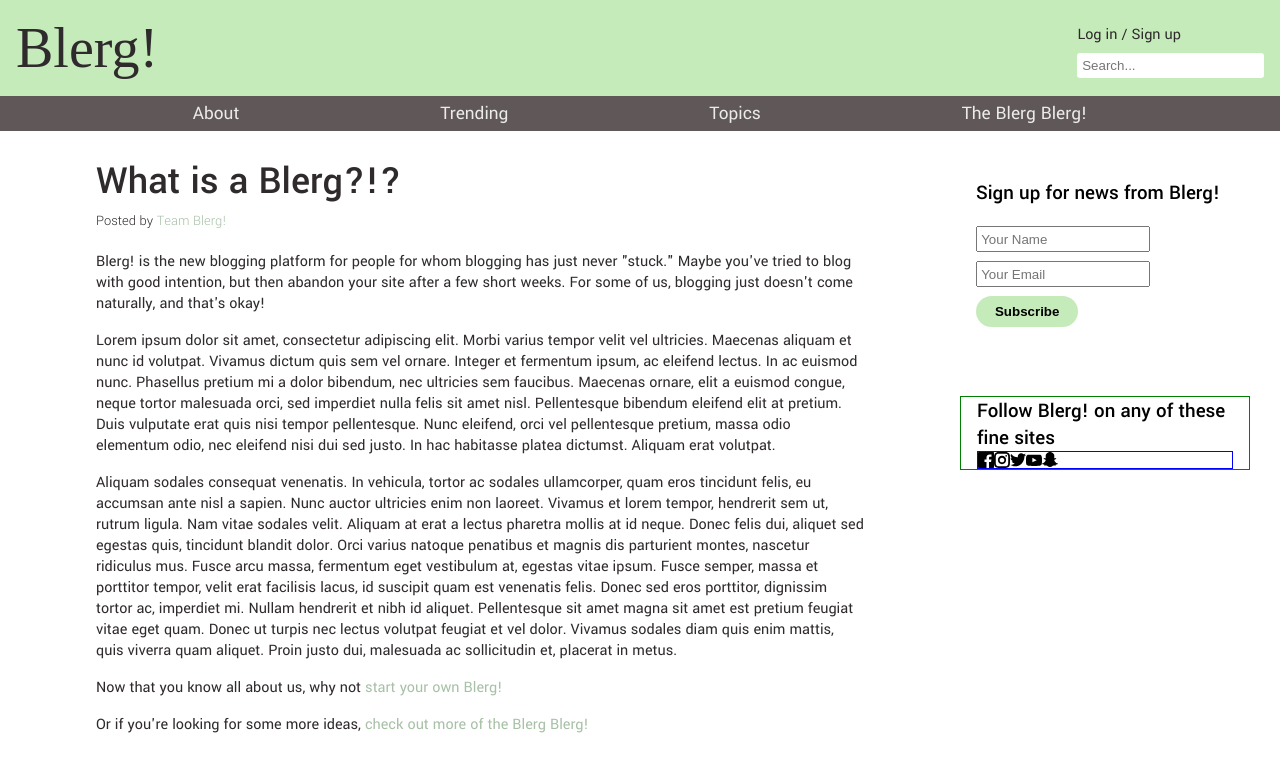
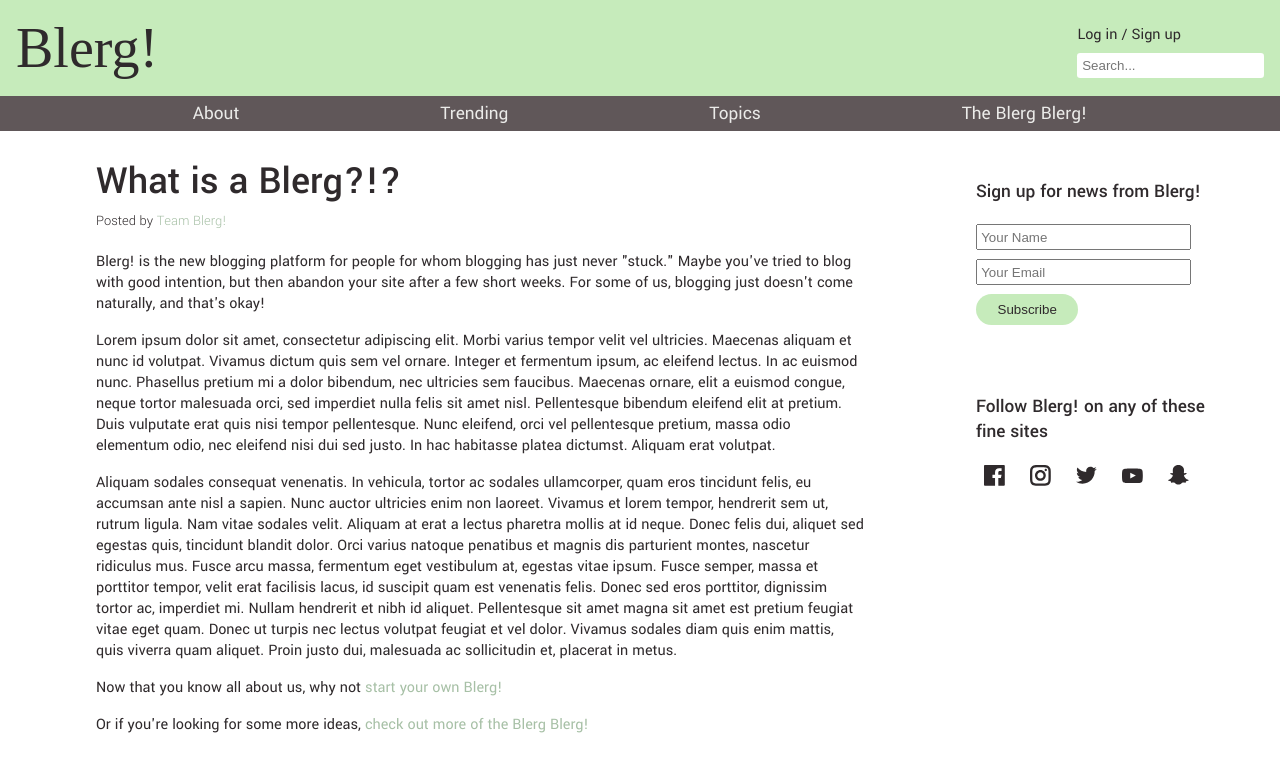
Before and after one commit to ecguerra/blerg_frontend, a React (Create React App) app: page /about in a window 1280 px wide. Shown: the top 772 px of the page. Built offline with nearby package versions, Linux system fonts and the light colour scheme; a web font is replaced by a local one.

Commit message:
about page styled

```diff
--- a/src/style/config/placeholders.scss
+++ b/src/style/config/placeholders.scss
@@ -1,9 +1,11 @@
 %btn {
     width: 25%;
     padding: 0.5rem 1rem;
-    border-radius: 1.5rem;;
+    border-radius: 1.5rem;
+    border: none;
     font-weight: 500;
     color: $color-secondary-dark;
+    text-align: center;
 
     &:hover {
         background-color:$color-pop;
--- a/src/style/content.scss
+++ b/src/style/content.scss
@@ -51,9 +51,10 @@
     width: 20%;
     display: flex;
     flex-direction: column;
+    color: $color-secondary-dark;
 
     h2 {
-        font-size: 1.3rem;
+        font-size: 1.2rem;
         font-weight: 500;
     }
 
@@ -62,7 +63,6 @@
         display: flex;
         flex-direction: column;
         justify-content: center;
-        align-content: center;
         margin: 3rem 0;
         padding: 0 1rem;
 
@@ -70,7 +70,7 @@
             display: flex;
             flex-direction: column;
             margin: 1rem 0;
-            width: 80%;
+            width: 100%;
 
             input {
                 margin: 0.3rem 0;
@@ -78,18 +78,9 @@
                 width: 80%;
 
                 &[type='submit'] {
-                    width: 50%;
-                    border: none;
-                    border-radius: 1.5rem;
-                    padding: 0.5rem;
-                    font-weight: 600;
+                    width: 40%;
+                    @extend %btn;
                     background-color: $color-primary-light;
-
-                    &:hover {
-                        background-color: $color-pop;
-                        color: $color-secondary-light;
-                        transition: 0.2s;
-                    }
                 }
             }
         }
@@ -100,12 +91,14 @@
         display: flex;
         flex-direction: column;
         padding: 0 1rem;
-        border: 1px solid green;
 
         .social-container {
+            width: 80%;
             display: flex;
-            flex-direction: space-between;
-            border: 1px solid blue;
+            justify-content: space-between;
+            font-size: 1.3rem;
+            margin: 0.8rem 0;
+            padding: 0.5rem;
         }
     }
 }
```
